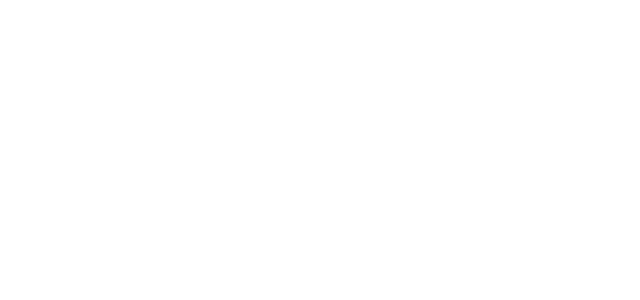
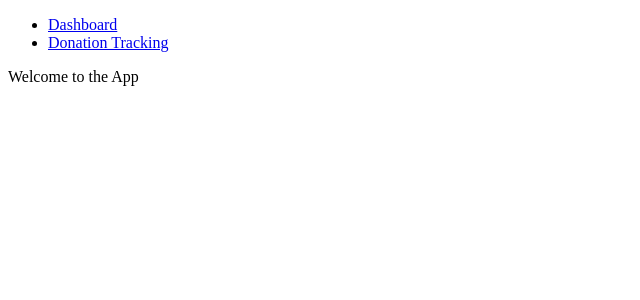
Before and after one commit to ctc-uci/fph-frontend, a React (Vite) app: page / in a window 1280 px wide. Shown: the top 300 px of the page, without its empty margins (0-640 px from the left). Built offline with nearby package versions, Linux system fonts and the light colour scheme.

Commit message:
Integrated Navbar and moved BrowserRouter

```diff
--- a/src/App.jsx
+++ b/src/App.jsx
@@ -1,11 +1,13 @@
 import './App.css';
-import { Route, Routes, BrowserRouter} from 'react-router-dom'
+import { Route, Routes} from 'react-router-dom'
+import Navbar from './Navbar.jsx'
 
 const App = () => {
   return (
-    <BrowserRouter>
+    <>
+      <Navbar isAdmin={false} />
       <Routes>
-        <Route exact path="/" />
+        <Route exact path="/" element={<div>Welcome to the App</div>}/>
         <Route exact path="/AdminDashboard" />
         <Route exact path="/AdminAllBusinesses" />
         <Route exact path="/AdminManageForms" />
@@ -13,7 +15,7 @@ const App = () => {
         <Route exact path="/BusinessDashboard" />
         <Route exact path="/BusinessDonationTracking" />
       </Routes>
-    </BrowserRouter>
+    </>
   );
 };
 
--- a/src/Navbar.jsx
+++ b/src/Navbar.jsx
@@ -15,15 +15,18 @@ function Navbar({ isAdmin }) {
     ];
 
     const navList = isAdmin ? adminList : businessList;
-
+    console.log(navList);
     return (
         <>
             <nav>
                 <ul>
                     {navList.map((item) => {
-                        <li>
-                            <Link to={item.path}>{item.name}</Link>
-                        </li>
+                        console.log(item);
+                        return (
+                            <li key={item.path}>
+                                <Link to={item.path}>{item.name}</Link>
+                            </li>
+                        );
                     })}
                 </ul>
             </nav>
--- a/src/main.jsx
+++ b/src/main.jsx
@@ -1,13 +1,14 @@
-import React from 'react';
-import ReactDOM from 'react-dom/client';
-import App from './App.jsx';
-import { BackendProvider } from './contexts/BackendContext.jsx';
-import './index.css';
+import React from 'react'
+import ReactDOM from 'react-dom/client'
+import App from './App'
+import { BrowserRouter } from 'react-router-dom'
+import "./index.css"
 
-ReactDOM.createRoot(document.getElementById('root')).render(
+const root = ReactDOM.createRoot(document.getElementById('root'));
+root.render(
   <React.StrictMode>
-    <BackendProvider>
-        <App />
-    </BackendProvider>
-  </React.StrictMode>,
+    <BrowserRouter>
+      <App />
+    </BrowserRouter>
+  </React.StrictMode>
 );
```
